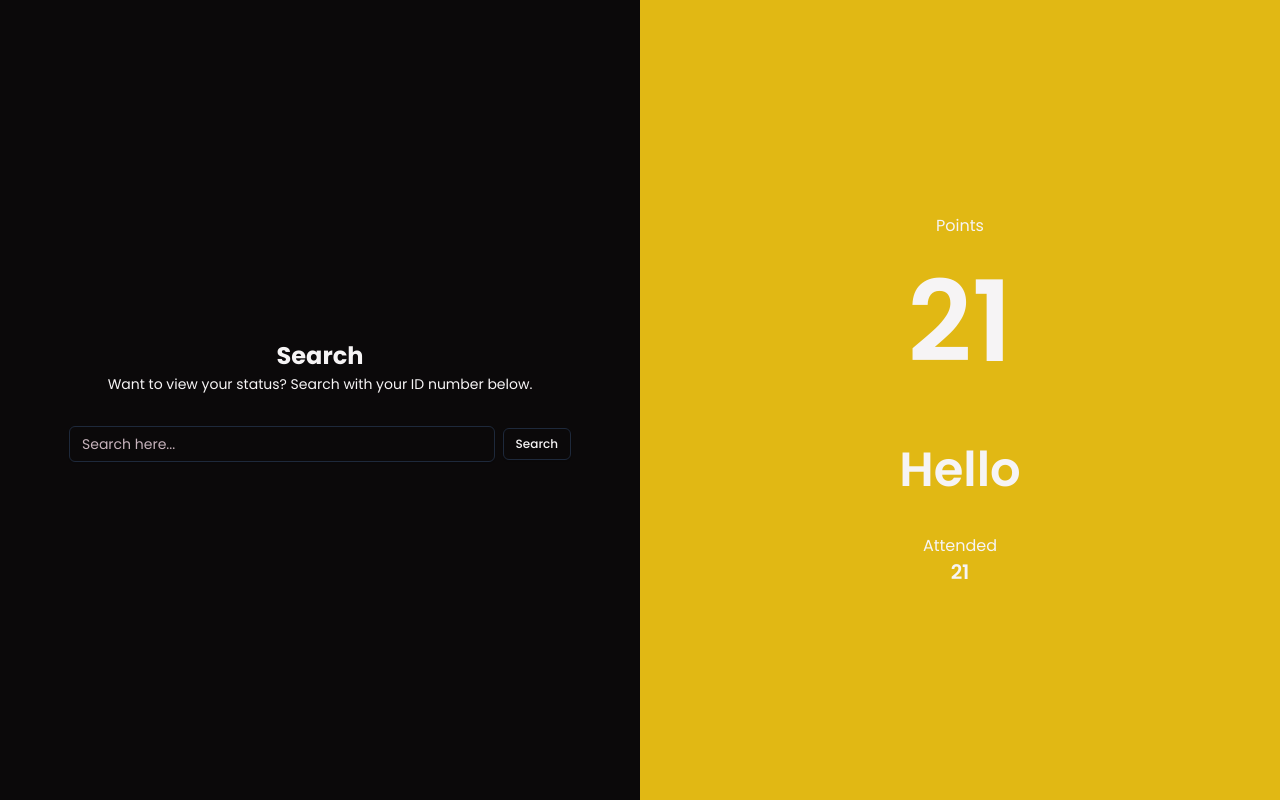
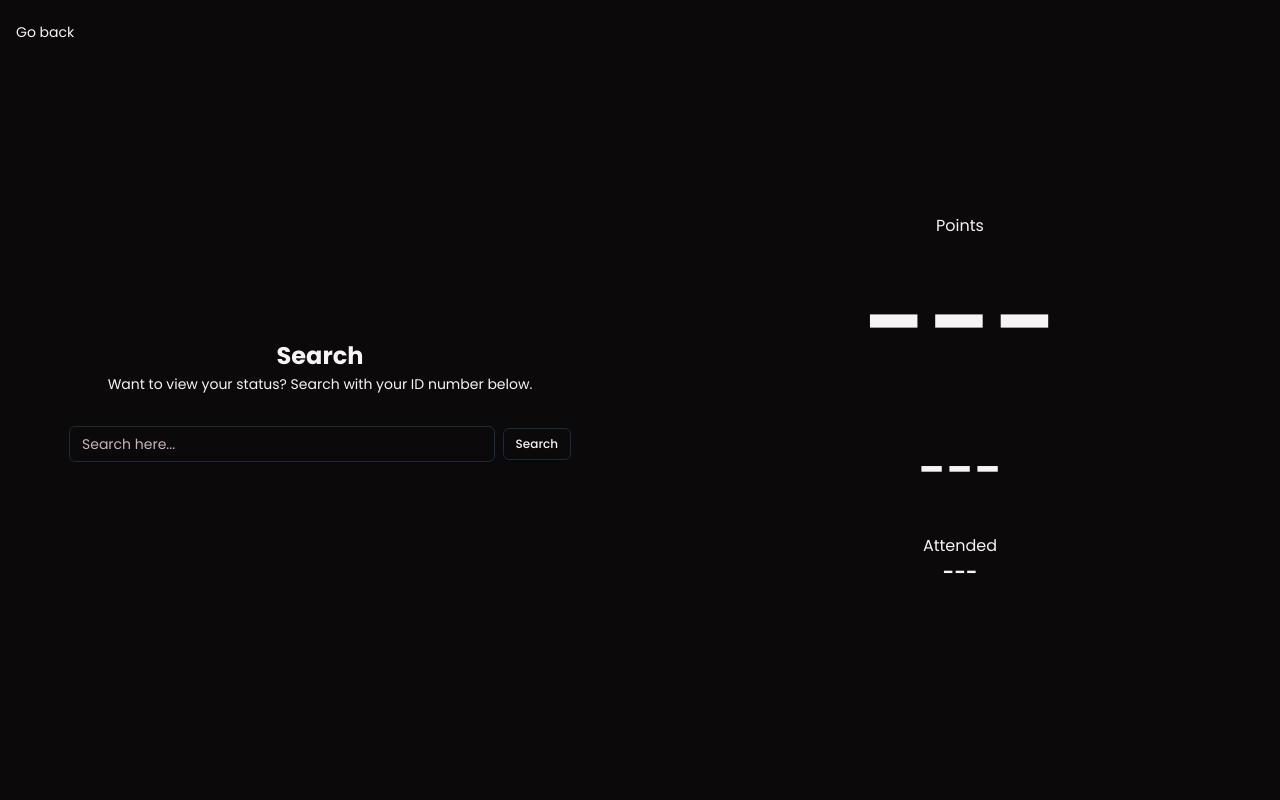
Before and after one commit to sdevmarc/uapsa-upd, a React (Vite) app in the folder client/: page /viewstatus in a window 1280 px wide. Built offline with nearby package versions, Linux system fonts and the light colour scheme; no server answers; what ldrs would draw is missing.

Commit message:
refactor: Update view-points-attendance page
- Add API endpoint for finding ID number
- Implement search functionality
- Display user information dynamically

```diff
--- a/client/src/pages/view-points-attendance.tsx
+++ b/client/src/pages/view-points-attendance.tsx
@@ -1,18 +1,68 @@
+import { API_FIND_IDNUMBER } from "@/api";
+import ScreenLoading from "@/components/screen-loading";
 import { Button } from "@/components/ui/button";
 import { Input } from "@/components/ui/input";
+import { useMutation, useQuery } from "@tanstack/react-query";
+import React, { useEffect, useState } from "react";
+import { Link, useNavigate } from "react-router-dom";
+import { toast } from "sonner";
 
 export default function ViewPointsAttendance() {
+    const [query, setQuery] = useState<string>('')
+    const [values, setValues] = useState({
+        name: '',
+        points: '',
+        attended: ''
+    })
+    const navigate = useNavigate()
+    const token = localStorage.getItem('token')
+
+    useEffect(() => {
+        if (token) return navigate('/dashboard')
+    }, [token, navigate]);
+
+    const { mutateAsync: qruser, isPending: qrLoading } = useMutation({
+        mutationFn: API_FIND_IDNUMBER,
+        onSuccess: (data) => {
+            if (!data.success) return toast("Uh, oh! Something went wrong.", { description: data.message })
+            return setValues((prev) => ({
+                ...prev,
+                name: data.data.name,
+                points: data.data.points,
+                attended: data.data.attended
+            }))
+        }
+    })
+
+    const handleOnChange = (e: React.ChangeEvent<HTMLInputElement>) => {
+        const { value } = e.target
+        setQuery(value)
+    }
+
+    const handleSearch = async (e: React.FormEvent<HTMLFormElement>) => {
+        e.preventDefault()
+        await qruser({ idNumber: query })
+    }
+
     return (
         <>
+            <header className="absolute top-0 left-0 w-full h-[4rem] flex justify-center items-center px-4">
+                <div className="h-full w-full max-w-[90rem] flex justify-start items-center hover:underline text-sm">
+                    <Link to={`/`}>
+                        Go back
+                    </Link>
+                </div>
+            </header>
             <div className="w-full h-screen flex justify-evenly items-center">
-                <form className="w-1/2 h-full flex flex-col justify-center items-center px-4">
+                {qrLoading && <ScreenLoading />}
+                <form onSubmit={handleSearch} className="w-1/2 h-full flex flex-col justify-center items-center px-4">
                     <aside className='w-full h-full bg-background flex flex-col justify-center items-center gap-[2rem]'>
                         <div className="flex flex-col items-center">
                             <h1 className="text-[1.5rem] font-bold">Search</h1>
                             <p className="text-sm font-normal">Want to view your status? Search with your ID number below.</p>
                         </div>
                         <div className="w-full flex justify-center items-center gap-2">
-                            <Input id='search' placeholder='Search here...' className='max-w-[70%]' required />
+                            <Input disabled={qrLoading} id='search' placeholder='Search here...' onChange={handleOnChange} className='max-w-[70%]' required />
                             <Button variant={`outline`} size={`sm`} type="submit">
                                 Search
                             </Button>
@@ -21,22 +71,20 @@ export default function ViewPointsAttendance() {
                     </aside>
                 </form>
 
-                <aside className='w-[50%] h-full bg-accent flex flex-col justify-center items-center px-4'>
-                    {/* <h1 className="text-[2rem] font-semibold">
-                        Your status will show here.
-                    </h1> */}
+                <aside className='w-[50%] h-full flex flex-col justify-center items-center px-4'>
+                    {
                         <div className="w-full h-full flex justify-center items-center">
                             <div className="w-full flex flex-col justify-center items-center gap-7">
                                 <div className="flex flex-col justify-center items-center">
                                     <h1 className='text-md font-normal'>Points</h1>
                                     <h1 className='text-[7rem] font-semibold'>
-                                    21
+                                        {values.points || '---'}
                                     </h1>
                                 </div>
 
                                 <div className="flex flex-col justify-center items-center">
                                     <h1 className='text-[3rem] font-semibold'>
-                                    Hello
+                                        {values.name || '---'}
                                     </h1>
                                 </div>
                                 <div className="w-full flex flex-col justify-center items-center gap-4">
@@ -44,13 +92,14 @@ export default function ViewPointsAttendance() {
                                         <div className="flex flex-col justify-center items-center">
                                             <h1 className='text-md font-normal'>Attended</h1>
                                             <h1 className="text-xl font-semibold">
-                                            21
+                                                {values.attended || '---'}
                                             </h1>
                                         </div>
                                     </div>
                                 </div>
                             </div>
                         </div>
+                    }
                 </aside>
             </div>
         </>
```
Lines whose indentation alone changed are shown as unchanged.
